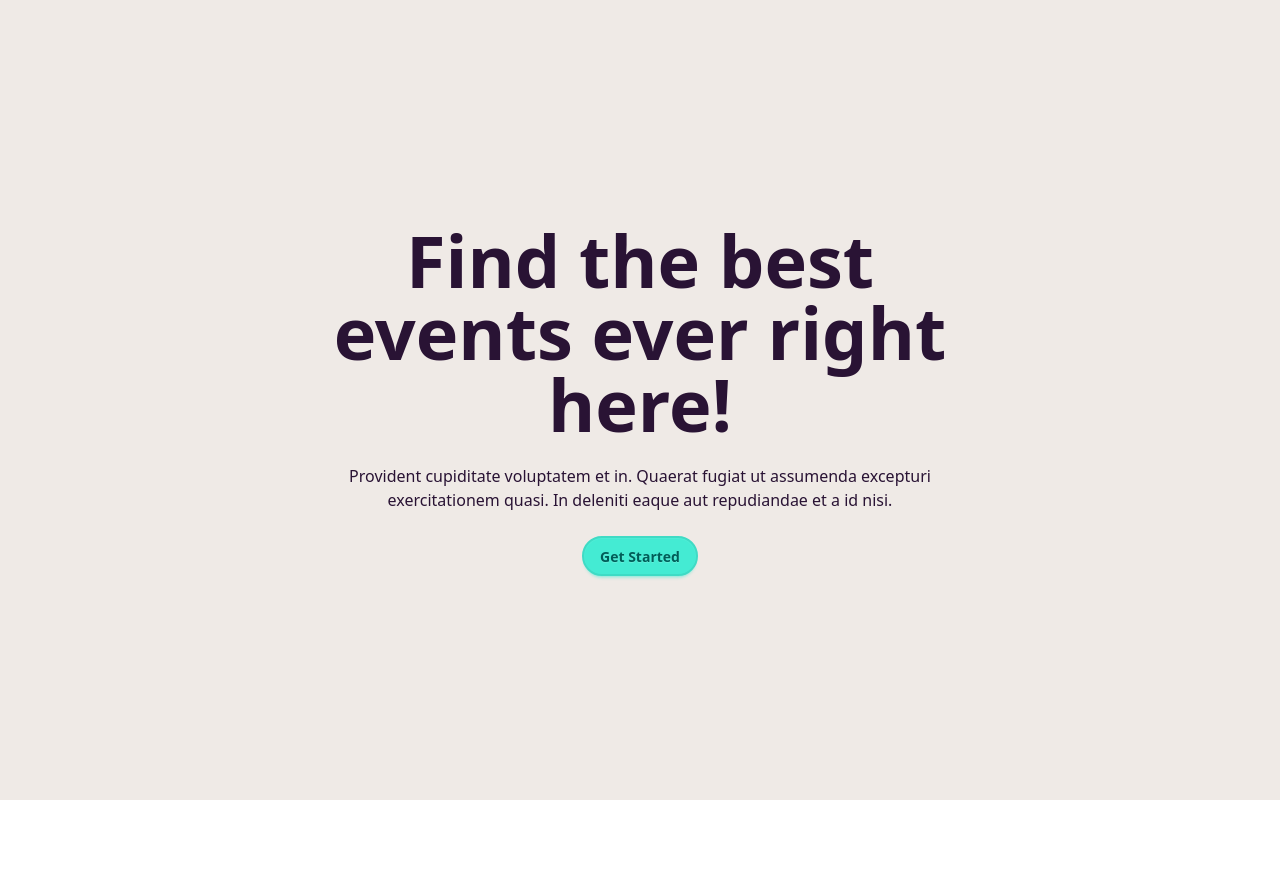
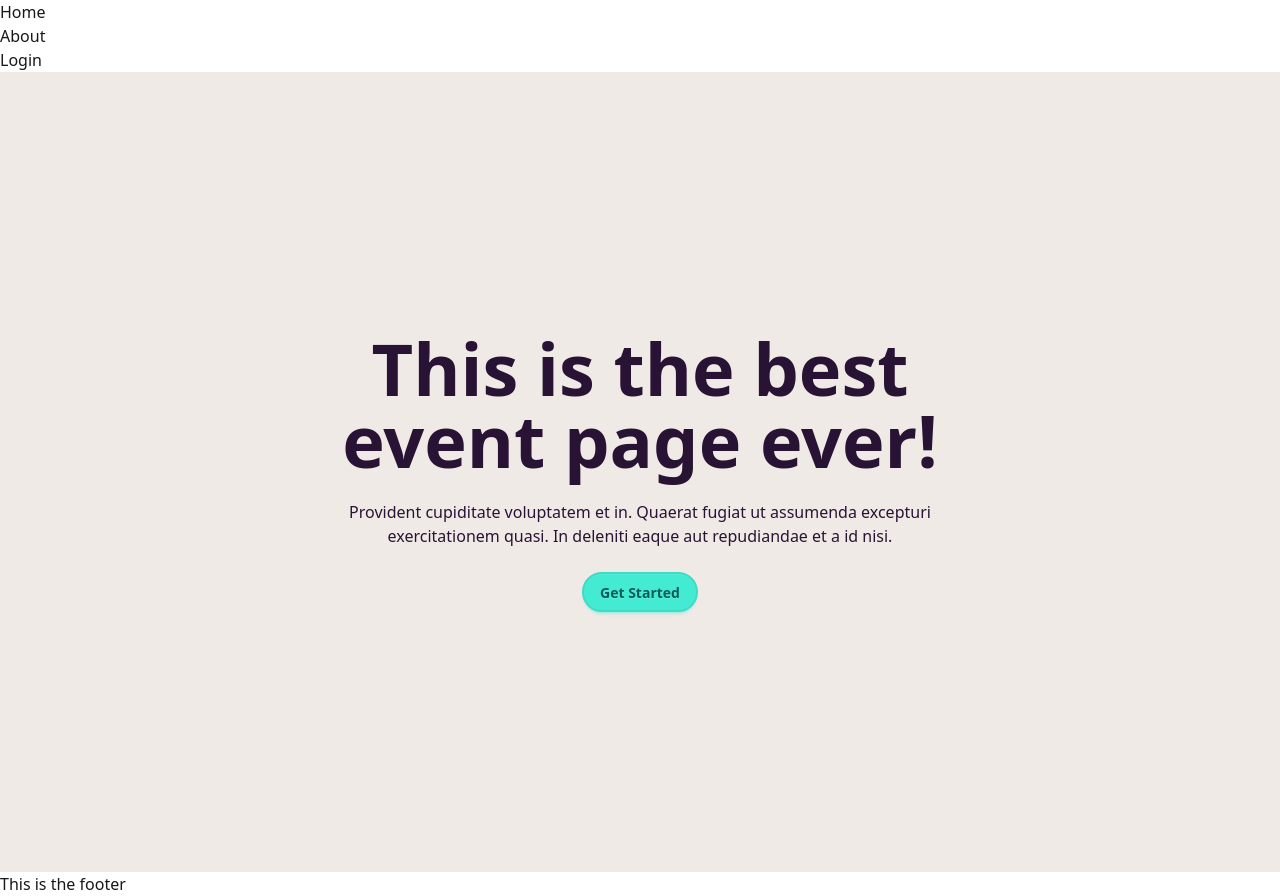
Before and after one commit to haplorhine/webdevelopment-25, a Vue app in the folder event-app-frontend/: page / in a window 1280 px wide. Before the commit the page ends 800 px from the top, so only its background shows below. Built offline with nearby package versions, Linux system fonts and the light colour scheme.

Commit message:
Setup router with links

```diff
--- a/event-app-frontend/src/App.vue
+++ b/event-app-frontend/src/App.vue
@@ -1,9 +1,23 @@
-<script setup>
-import Hero from './components/organisms/Hero.vue'
-</script>
+<script setup></script>
 
 <template>
-  <Hero data-theme="cupcake" />
+  <nav>
+    <ul>
+      <li>
+        <RouterLink to="/">Home</RouterLink>
+      </li>
+      <li>
+        <RouterLink to="/about">About</RouterLink>
+      </li>
+      <li>
+        <RouterLink to="/login">Login</RouterLink>
+      </li>
+    </ul>
+  </nav>
+  <main>
+    <RouterView />
+  </main>
+  <footer>This is the footer</footer>
 </template>
 
 <style scoped></style>
--- a/event-app-frontend/src/components/organisms/Hero.vue
+++ /dev/null
@@ -1,15 +0,0 @@
-<script setup></script>
-<template>
-  <div class="hero bg-base-200 min-h-screen">
-    <div class="hero-content text-center">
-      <div class="max-w-2xl d-flex">
-        <h1 class="text-7xl font-bold">Find the best events ever right here!</h1>
-        <p class="py-6">
-          Provident cupiditate voluptatem et in. Quaerat fugiat ut assumenda excepturi
-          exercitationem quasi. In deleniti eaque aut repudiandae et a id nisi.
-        </p>
-        <button class="btn btn-primary">Get Started</button>
-      </div>
-    </div>
-  </div>
-</template>
--- /dev/null
+++ b/event-app-frontend/src/components/organisms/TheHero.vue
@@ -0,0 +1,14 @@
+<script setup>
+defineProps(['heading', 'text'])
+</script>
+<template>
+  <div class="hero bg-base-200 min-h-screen">
+    <div class="hero-content text-center">
+      <div class="max-w-2xl d-flex">
+        <h1 class="text-7xl font-bold">{{ heading }}</h1>
+        <p class="py-6">{{ text }}</p>
+        <button class="btn btn-primary">Get Started</button>
+      </div>
+    </div>
+  </div>
+</template>
--- /dev/null
+++ b/event-app-frontend/src/pages/AboutView.vue
@@ -0,0 +1,5 @@
+<script setup>
+console.log('hello about')
+</script>
+<template>AboutView</template>
+<style scoped></style>
--- /dev/null
+++ b/event-app-frontend/src/pages/HomeView.vue
@@ -0,0 +1,12 @@
+<script setup>
+import TheHero from '@/components/organisms/TheHero.vue'
+
+const heading = 'This is the best event page ever!'
+const text =
+  'Provident cupiditate voluptatem et in. Quaerat fugiat ut assumenda excepturi exercitationem quasi. In deleniti eaque aut repudiandae et a id nisi.'
+</script>
+
+<template>
+  <TheHero :heading="heading" :text="text" data-theme="cupcake" />
+</template>
+<style scoped></style>
--- /dev/null
+++ b/event-app-frontend/src/pages/LoginView.vue
@@ -0,0 +1,3 @@
+<script setup></script>
+<template>LoginVue</template>
+<style scoped></style>
--- a/event-app-frontend/src/router/index.js
+++ b/event-app-frontend/src/router/index.js
@@ -1,8 +1,20 @@
 import { createRouter, createWebHistory } from 'vue-router'
+
+import HomeView from '@/pages/HomeView.vue'
+
+// lazy load other routes
+const AboutView = () => import('@/pages/AboutView.vue')
+const LoginView = () => import('@/pages/LoginView.vue')
+
+const routes = [
+  { path: '/', component: HomeView },
+  { path: '/about', component: AboutView },
+  { path: '/login', component: LoginView },
+]
 
 const router = createRouter({
   history: createWebHistory(import.meta.env.BASE_URL),
-  routes: [],
+  routes,
 })
 
 export default router
```
